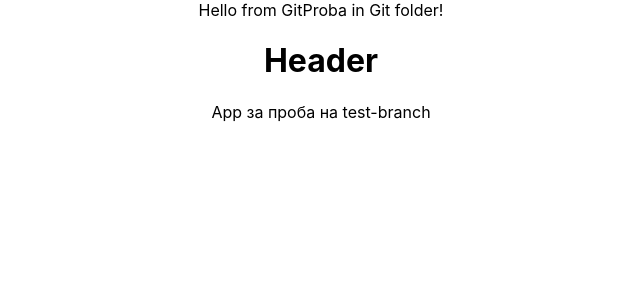
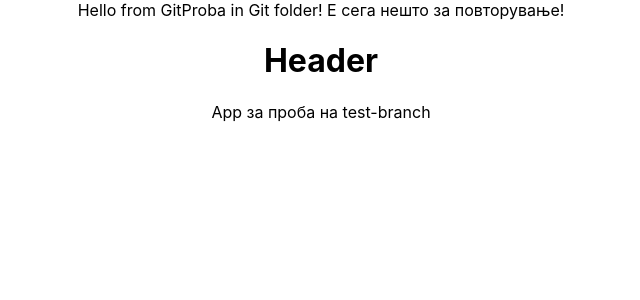
Before and after one commit to Cvetan65/W3SchooolProba, a React (Create React App) app in the folder pactum-verum/: page / in a window 1280 px wide. Shown: the top 300 px of the page, without its empty margins (319-959 px from the left). Built offline with nearby package versions, Linux system fonts and the light colour scheme.

Commit message:
Nesto za povtoruvanje

```diff
--- a/pactum-verum/src/components/GitProba.js
+++ b/pactum-verum/src/components/GitProba.js
@@ -2,6 +2,7 @@ const GitProba = () => {
     return (
         <div>
             Hello from GitProba in Git folder!
+            Е сега нешто за повторување!
         </div>
      );
 }
```
